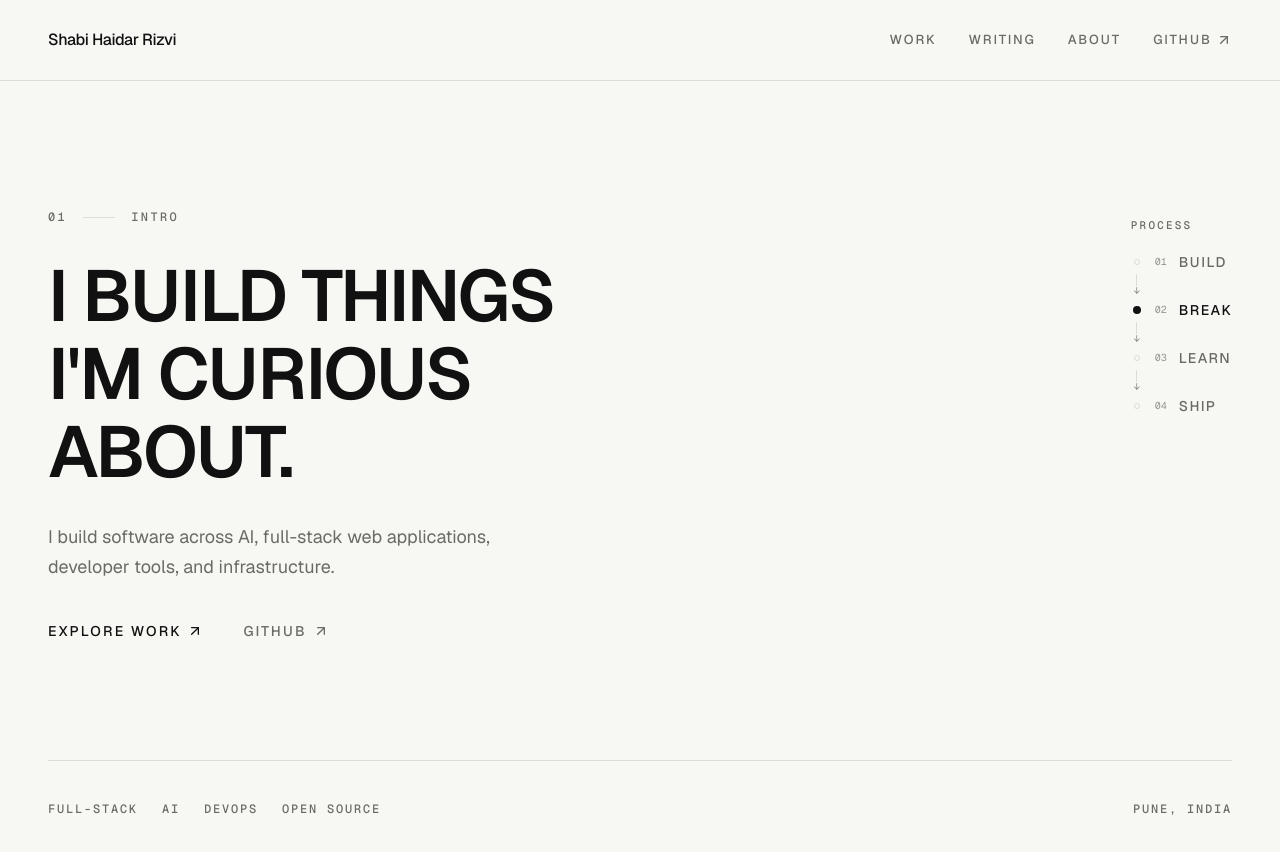
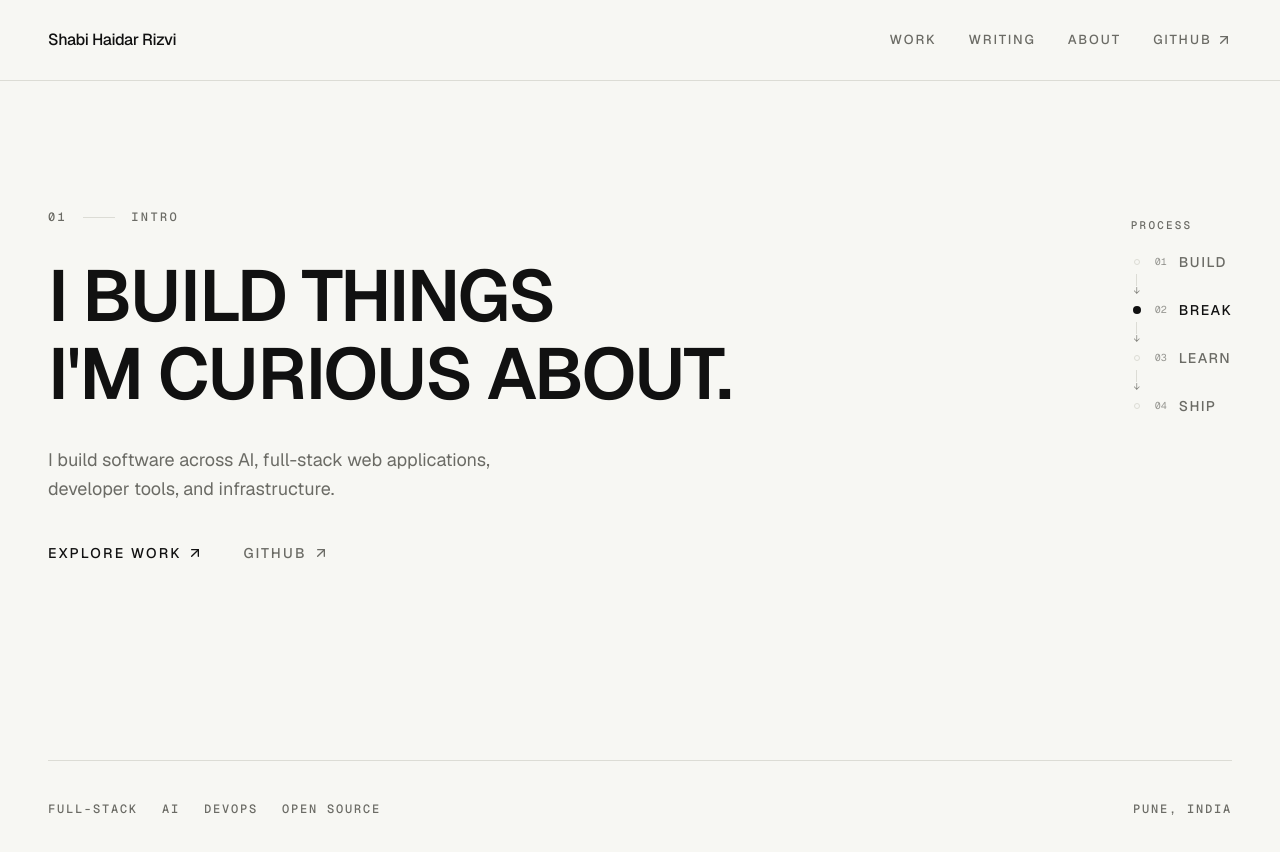
Before and after one commit to shabi-2-2/Portfolio_01, a Next.js app: page / in a window 1280 px wide. Shown: the top 852 px of the page. Built offline with nearby package versions, Linux system fonts and the light colour scheme.

Commit message:
style: update hero section typography and add explicit color schemes to global styles

```diff
--- a/app/globals.css
+++ b/app/globals.css
@@ -49,6 +49,7 @@
 }
 
 :root {
+  color-scheme: light;
   --background: #f7f7f3;
   --foreground: #111111;
   --card: #f7f7f3;
@@ -84,6 +85,7 @@
 }
 
 .dark {
+  color-scheme: dark;
   --background: #111111;
   --foreground: #ecece7;
   --card: #111111;
@@ -122,7 +124,7 @@
     @apply border-border outline-ring/50;
   }
   html {
-    @apply font-sans scroll-smooth;
+    @apply scroll-smooth bg-background font-sans;
   }
   body {
     @apply bg-background text-foreground antialiased;
--- a/components/home/hero.tsx
+++ b/components/home/hero.tsx
@@ -36,11 +36,11 @@ export function Hero() {
     >
       <Container className="flex flex-1 flex-col justify-between">
         <div className="lg:flex lg:items-start lg:justify-between lg:gap-20">
-          <div className="lg:max-w-2xl">
+          <div className="lg:max-w-3xl">
             <motion.div {...reveal(0.5, 8, 0.15)}>
               <SectionLabel number="01">Intro</SectionLabel>
             </motion.div>
-            <h1 className="mt-8 max-w-4xl text-4xl font-semibold uppercase leading-[1.08] tracking-tight sm:text-5xl md:text-6xl lg:text-7xl">
+            <h1 className="mt-8 max-w-4xl text-[2rem] font-semibold uppercase leading-[1.08] tracking-tight sm:text-5xl md:text-6xl xl:text-7xl">
               <motion.span className="block" {...reveal(0.7, 20, 0.25)}>
                 I build things
               </motion.span>
```
